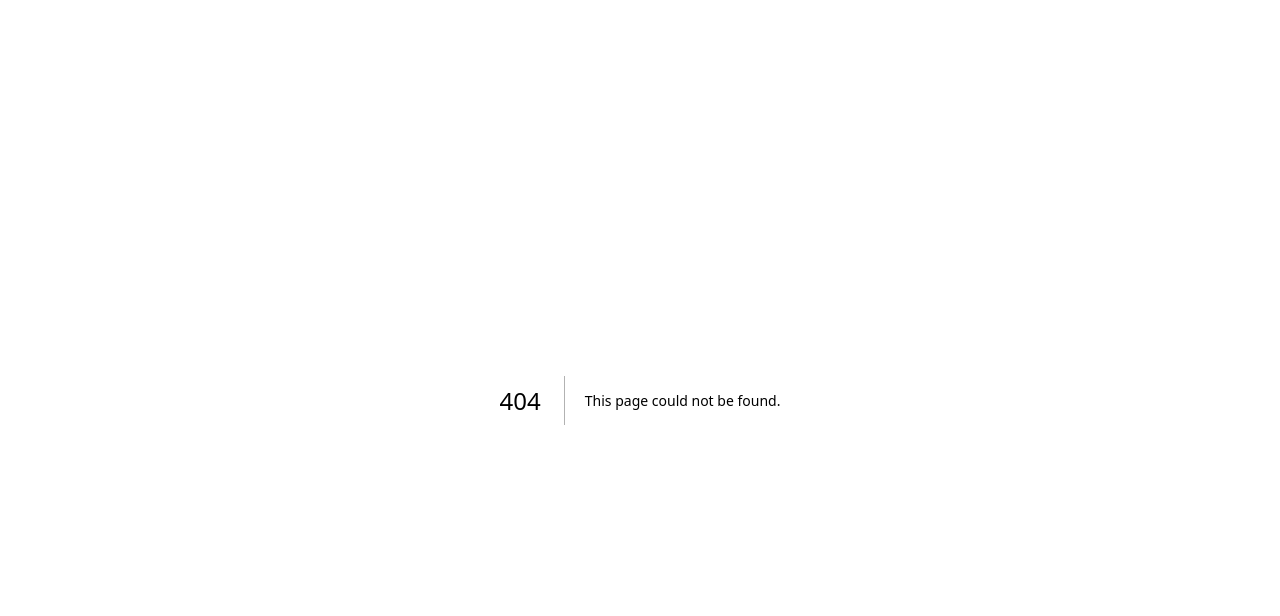
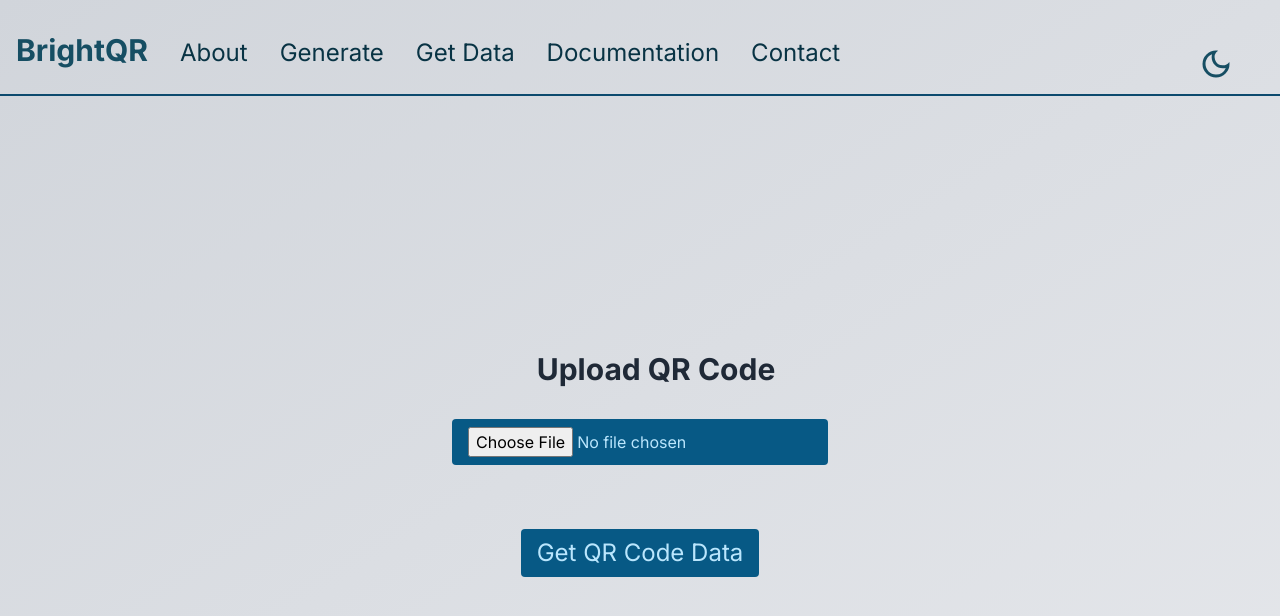
Before and after one commit to mr-ademdev/BrightQR, a Next.js app: page /get_data in a window 1280 px wide. Before the commit this address had no page. Shown: the top 616 px of the page. Built offline with nearby package versions, Linux system fonts and the light colour scheme.

Commit message:
Add files via upload

```diff
--- /dev/null
+++ b/src/app/get_data/page.tsx
@@ -0,0 +1,92 @@
+'use client'
+
+import Nav from "@/app/components/Nav"
+import ToggleMode from "@/app/components/ToggleMode"
+import { useRouter } from 'next/navigation';
+import React, { useState } from "react"
+import jsQR from "jsqr"
+import { getQrCodeByData } from "@/utils/getQrCodeByData"
+import { IoClose } from "react-icons/io5";
+
+export default function GetDataHomePage() {
+    const router = useRouter();
+    const [error, setError] = useState('')
+    const [isLoading, setIsLoading] = useState(false)
+
+    const [uploadedQrCodeData, setUploadedQrCodeData] = useState('')
+
+    const handleUploadFile = (event: React.ChangeEvent<HTMLInputElement>) => {
+        if (event.target.files && event.target.files[0]) {
+            const file = event.target.files[0]
+            if (file) {
+                const reader = new FileReader()
+                reader.onload = async (e: ProgressEvent<FileReader>) => {
+                    if (e.target?.result) {
+                      const imageDataUrl = e.target.result.toString();
+                      const img = new Image();
+                      img.onload = () => {
+                        const canvas = document.createElement("canvas");
+                        const ctx = canvas.getContext("2d");
+                        if (!ctx) return; // Exit if context is not available
+                        canvas.width = img.width;
+                        canvas.height = img.height;
+                        ctx.drawImage(img, 0, 0);
+                        const imageData = ctx.getImageData(0, 0, img.width, img.height);
+                        //console.log(imageData)
+                        const qrCode = jsQR(imageData.data, img.width, img.height);
+                        if (qrCode) {
+                          //console.log("QR Code data:", qrCode.data);
+                          setUploadedQrCodeData(qrCode.data); // Update state with QR code data
+                        }
+                      };
+                      img.src = imageDataUrl;
+                    }
+                  };
+                reader.readAsDataURL(file)
+            }
+        }
+    }
+    const handleUpload = async() => {
+        setIsLoading(true)
+
+        const response = await getQrCodeByData(uploadedQrCodeData)
+        console.log(response)
+        if(response.message){
+            setIsLoading(false)
+            setError(response.message)
+        }else{
+            setIsLoading(false)
+            router.push(`/get_data/${response}`)
+        }
+    }
+
+  return (
+    <div className='w-full justify-center text-center overflow-x-hidden bg-gradient-to-br from-gray-300 to-gray-200 dark:bg-gradient-to-br dark:from-cyan-950 dark:to-cyan-700'>
+    <Nav/>
+    <ToggleMode/>
+    <main className='w-full grid sm:w-[90%] sm:mx-[5%]' style={{height: `calc(100vh - 6rem)`}}>
+        {error ?
+            <div className="fixed top-32 right-4">
+                <span className="float-left "><IoClose onClick={()=>setError('')} className="w-16 h-16 rounded-full mr-8 mt-6 bg-red-300 hover:bg-red-400 cursor-pointer text-red-50" /></span>
+                <div className=" bg-red-400 p-0 rounded-lg py-2 px-8 float-right">
+                    <h1 className='text-3xl font-bold text-red-50 my-8'>{error}</h1>
+                </div>
+            </div>
+        : null}
+        {isLoading ?
+            <div className="fixed inset-0 flex justify-center items-center">
+                <div className="animate-spin rounded-full h-32 w-32 border-t-2 border-b-2 border-blue-500"></div>
+            </div>
+        :
+
+            <div className='w-full h-full flex flex-col items-center justify-center sm:block'>
+                <h1 className='text-3xl font-bold text-gray-800 dark:text-white my-8 sm:float-left ml-8'>Upload QR Code</h1>
+                <input type="file" accept="image/*" onChange={handleUploadFile} className="cursor-pointer py-2 px-4 sm:px-0 rounded bg-sky-800 text-sky-200 hover:bg-sky-900 dark:text-sky-950 dark:bg-sky-300 dark:hover:bg-sky-200"/>
+                <button type="button" className="py-2 px-4 mt-16 rounded bg-sky-800 text-sky-200 text-2xl hover:bg-sky-900 dark:text-sky-950 dark:bg-sky-300 dark:hover:bg-sky-200" onClick={handleUpload}>Get QR Code Data</button>
+            </div>
+        }
+
+    </main>
+  </div>
+  )
+}
```
